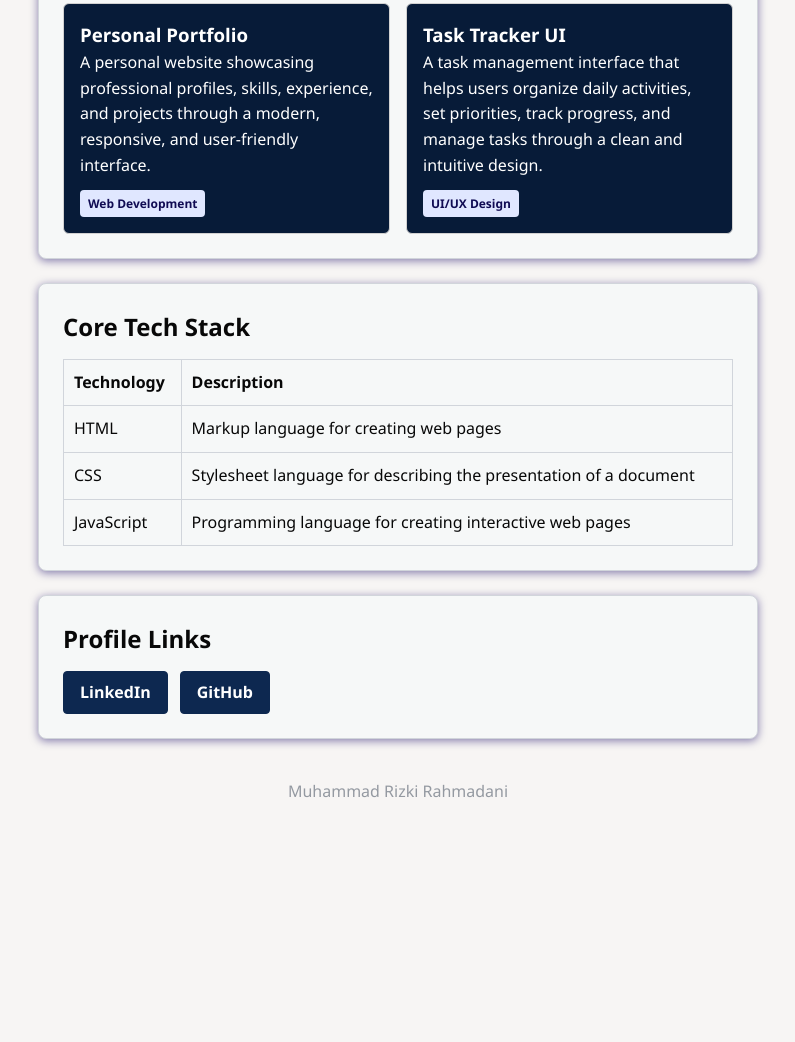
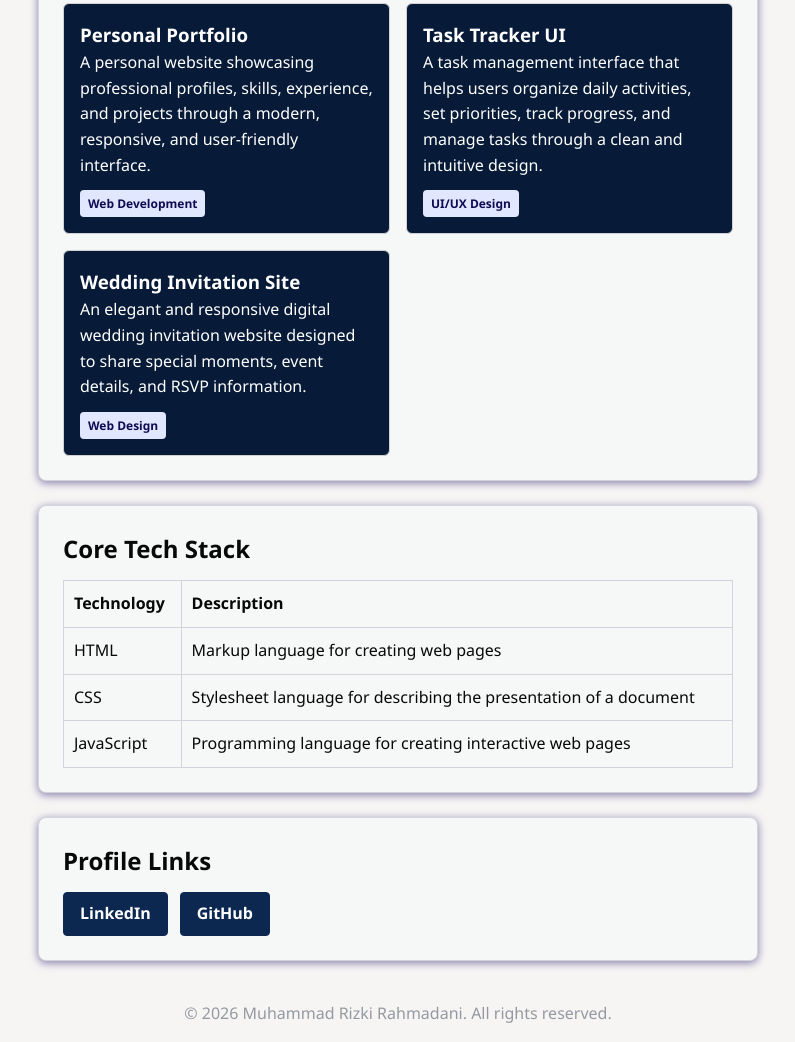
Before and after one commit to rizkidye-ai/belajar-Website, a plain HTML site: page index.html in a window 1280 px wide. Shown: the part 1952-2994 px from the top of the page, without its empty margins (242-1037 px from the left). Before the commit the page ends 2773 px from the top, so only its background shows below. Drawn offline with Linux system fonts and the light colour scheme.

Commit message:
Render featured projects from JS array with null guard

```diff
--- a/script.js
+++ b/script.js
@@ -25,7 +25,37 @@ console.log(semanticHtml);
 console.log(introduce("Muhammad Rizki Rahmadani"));
 const footerText = document.querySelector("footer p");
 console.log(footerText.textContent);
-footerText.textContent = fullName;
+footerText.textContent = `© 2026 ${fullName}. All rights reserved.`;
+
+
+const projects = [
+  {title:"POS Cashier App",description : "A digital point-of-sale application designed to streamline sales transactions, manage product records, calculate payments, and monitor daily sales activities efficiently.", tag:"Point of Sale"},
+  {title:"Regional Fiscal Dashboard",description : "An interactive dashboard designed to visualize and analyze regional financial data, including local revenue, regional expenditures, and fiscal indicators to support data-driven decision-making.", tag:"Data Analytics"},
+  {title:"Personal Portfolio",description : "A personal website showcasing professional profiles, skills, experience, and projects through a modern, responsive, and user-friendly interface.", tag:"Web Development"},
+  {title:"Task Tracker UI",description : "A task management interface that helps users organize daily activities, set priorities, track progress, and manage tasks through a clean and intuitive design.", tag:"UI/UX Design"},
+  {title:"Wedding Invitation Site",description : "An elegant and responsive digital wedding invitation website designed to share special moments, event details, and RSVP information.", tag:"Web Design"}
+];
+console.log(projects[3].title);
+
+const projectGrid = document.querySelector(".project-grid");
+console.log(projectGrid);
+if (projectGrid){
+  projectGrid.innerHTML="";
+
+
+for (let i = 0;
+i< projects.length; i++){
+  console.log(projects[i].title);
+  projectGrid.innerHTML+=
+  `<article class="project-card">
+    <h3>${projects[i].title}</h3>
+    <p>${projects[i].description}</p>
+    <div class="tech-tags">
+    <span> ${projects[i].tag}</span>
+    </div>
+        </article>`;
+ }
+}
 
 const themeBtn= document.querySelector("#theme-toggle")
 
```
Also changed, not shown: contact.html (+1 -1 lines), index.html (+2 -1 lines).
